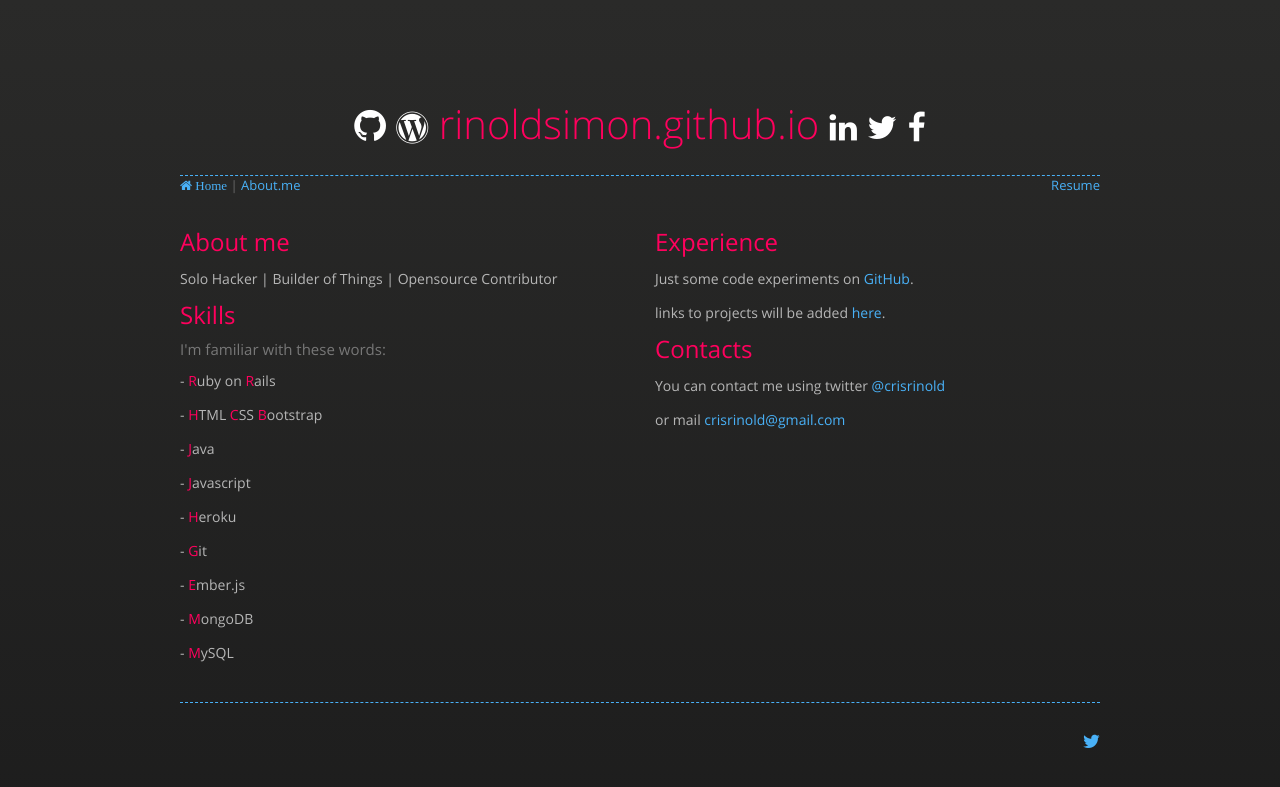
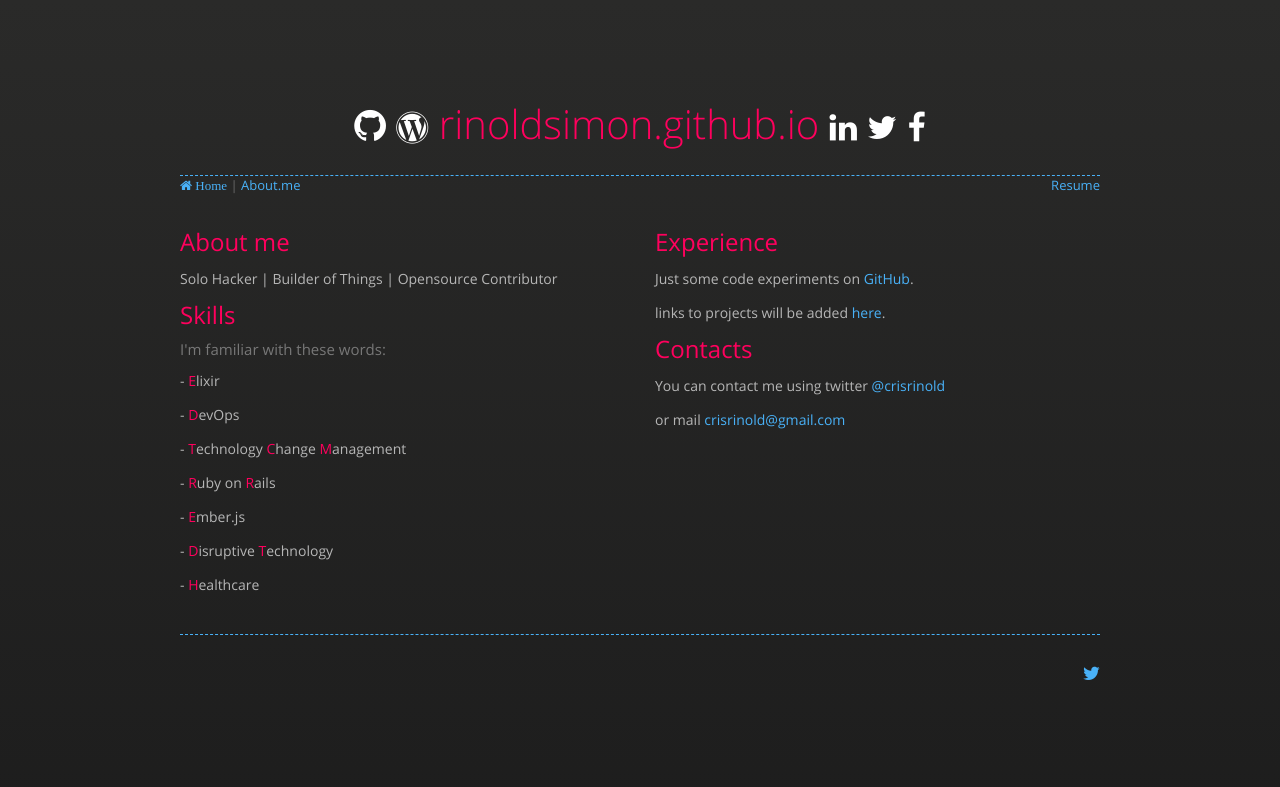
Before and after one commit to rinoldsimon/rinoldsimon.github.com, a Jekyll site: the page built from resume.html, in a window 1280 px wide. Shown: the top 787 px of the page. Built offline with Jekyll 4.4.1, drawn with Linux system fonts in a browser that asks for light colours; nearby versions of some CDN libraries; comment, search, counter and statistics services are not loaded.

Commit message:
change skills

```diff
--- a/resume.html
+++ b/resume.html
@@ -14,15 +14,13 @@ layout: default
     <div id="skills">
       <h2>Skills</h2>
       <h4 class="text-muted">I'm familiar with these words:</h4>
+        <p> - <span>E</span>lixir</p>
+        <p> - <span>D</span>evOps</p>
+        <p> - <span>T</span>echnology <span>C</span>hange <span>M</span>anagement</p>
         <p> - <span>R</span>uby on <span>R</span>ails</p>
-        <p> - <span>H</span>TML <span>C</span>SS <span>B</span>ootstrap</p>
-        <p> - <span>J</span>ava</p>
-        <p> - <span>J</span>avascript</p>
-        <p> - <span>H</span>eroku</p>
-        <p> - <span>G</span>it</p>
         <p> - <span>E</span>mber.js</p>
-        <p> - <span>M</span>ongoDB</p>
-        <p> - <span>M</span>ySQL</p>
+        <p> - <span>D</span>isruptive <span>T</span>echnology</p>
+        <p> - <span>H</span>ealthcare</p>
     </div>
   </div>
 
```
Also changed, not shown: 1 other file.
